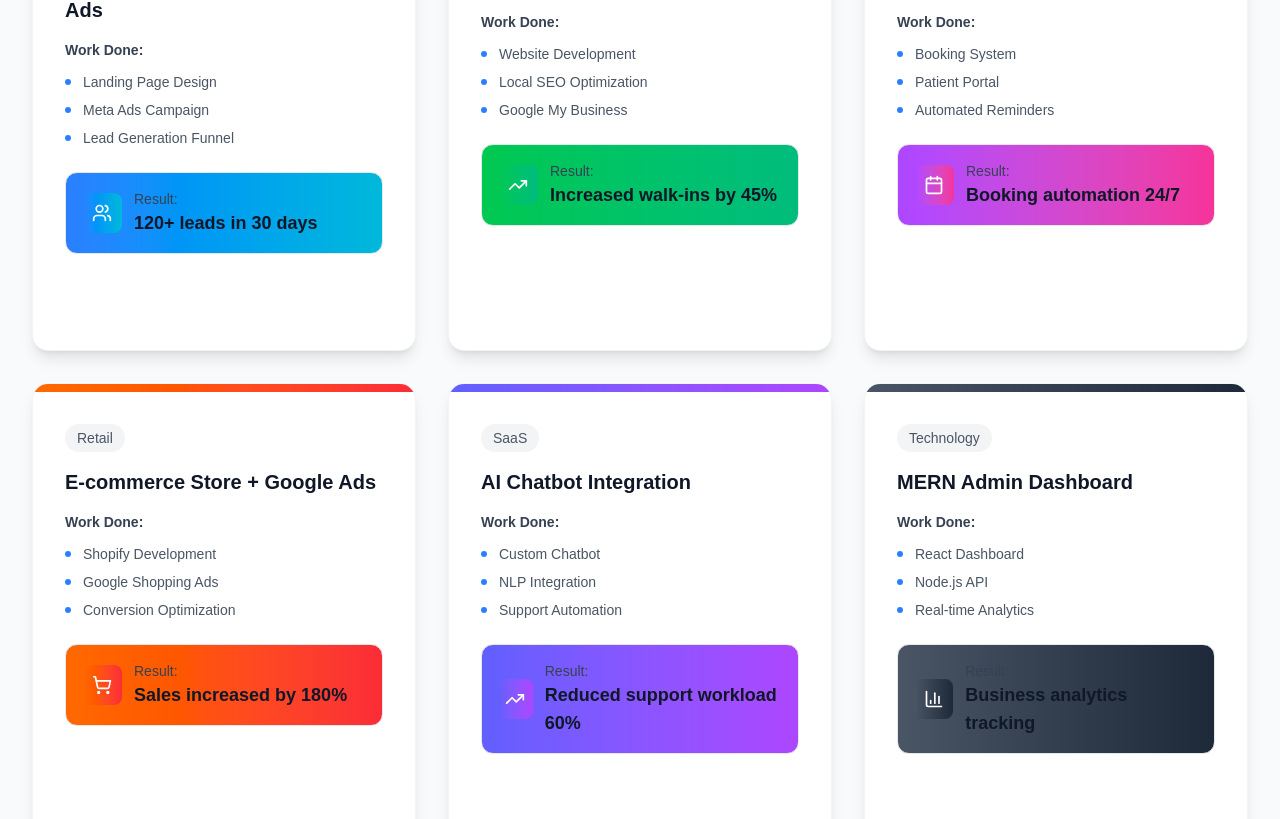
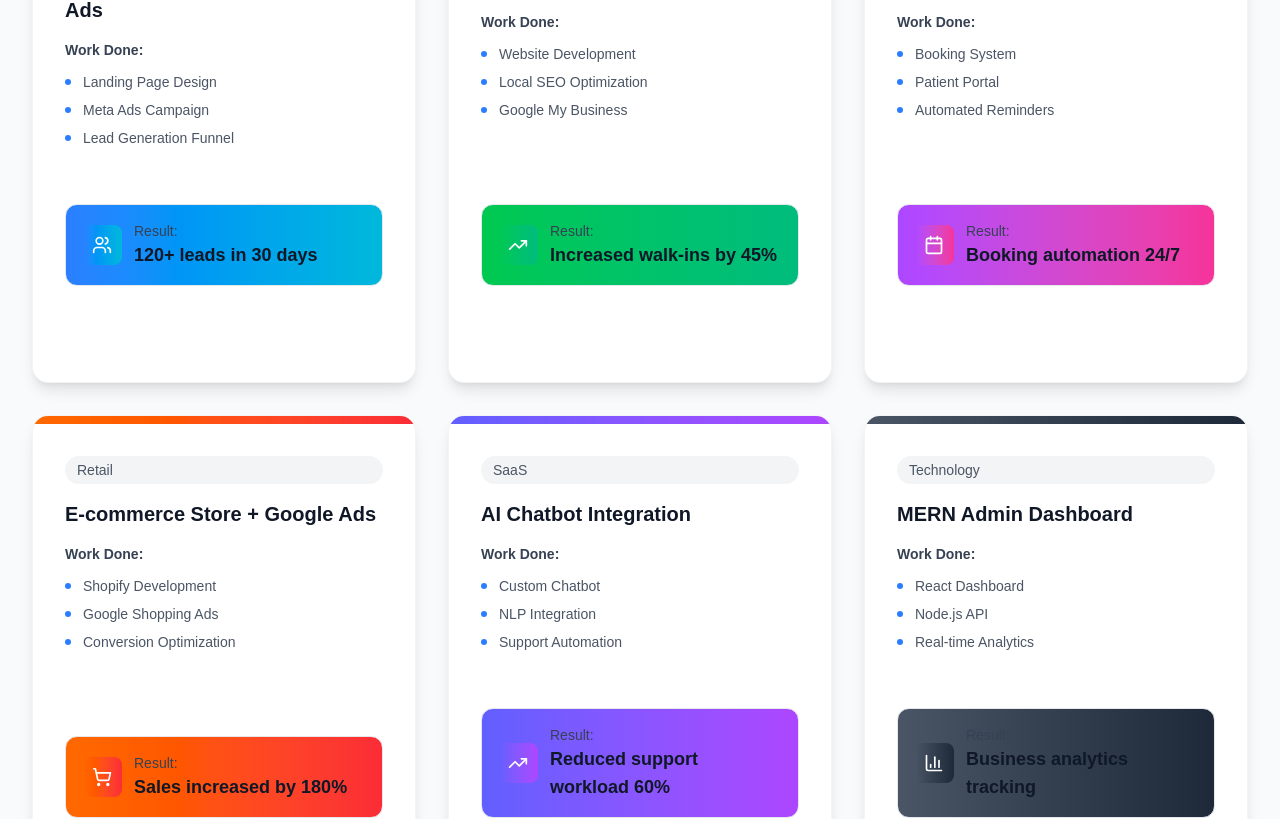
Before and after one commit to DevXPanda/PixelPulse, a Next.js app: page / in a window 1280 px wide. Shown: the part 3909-4728 px from the top of the page. Built offline with nearby package versions, Linux system fonts and the light colour scheme.

Commit message:
Fix hero section and banner size

```diff
--- a/src/components/sections/Portfolio.tsx
+++ b/src/components/sections/Portfolio.tsx
@@ -85,13 +85,13 @@ const Portfolio = () => {
               whileInView={{ opacity: 1, y: 0 }}
               transition={{ duration: 0.8, delay: index * 0.1 }}
               viewport={{ once: true }}
-              className="group"
+              className="group flex"
             >
-              <div className="h-full bg-white rounded-2xl shadow-lg hover:shadow-2xl transition-all duration-300 overflow-hidden border border-gray-100">
+              <div className="h-[500px] w-full bg-white rounded-2xl shadow-lg hover:shadow-2xl transition-all duration-300 overflow-hidden border border-gray-100 flex flex-col">
                 {/* Header with gradient */}
                 <div className={`h-2 bg-gradient-to-r ${project.color}`}></div>
 
-                <div className="p-8">
+                <div className="p-8 flex flex-col h-full">
                   {/* Industry Badge */}
                   <div className="inline-flex items-center px-3 py-1 bg-gray-100 rounded-full text-sm font-medium text-gray-600 mb-4">
                     {project.industry}
@@ -103,7 +103,7 @@ const Portfolio = () => {
                   </h3>
 
                   {/* Work Done */}
-                  <div className="mb-6">
+                  <div className="mb-6 flex-grow">
                     <h4 className="text-sm font-semibold text-gray-700 mb-3">Work Done:</h4>
                     <div className="space-y-2">
                       {project.work.map((item, itemIndex) => (
@@ -116,12 +116,12 @@ const Portfolio = () => {
                   </div>
 
                   {/* Result */}
-                  <div className={`p-4 rounded-xl bg-gradient-to-r ${project.color} bg-opacity-10 border border-gray-200`}>
-                    <div className="flex items-center">
-                      <div className={`w-10 h-10 bg-gradient-to-r ${project.color} rounded-lg flex items-center justify-center mr-3`}>
+                  <div className={`p-4 rounded-xl bg-gradient-to-r ${project.color} bg-opacity-10 border border-gray-200 min-h-[80px] flex items-center`}>
+                    <div className="flex items-center w-full">
+                      <div className={`w-10 h-10 bg-gradient-to-r ${project.color} rounded-lg flex items-center justify-center mr-3 flex-shrink-0`}>
                         <project.resultIcon className="h-5 w-5 text-white" />
                       </div>
-                      <div>
+                      <div className="flex-grow">
                         <div className="text-sm font-medium text-gray-700">Result:</div>
                         <div className="text-lg font-bold text-gray-900">
                           {project.result}
```
